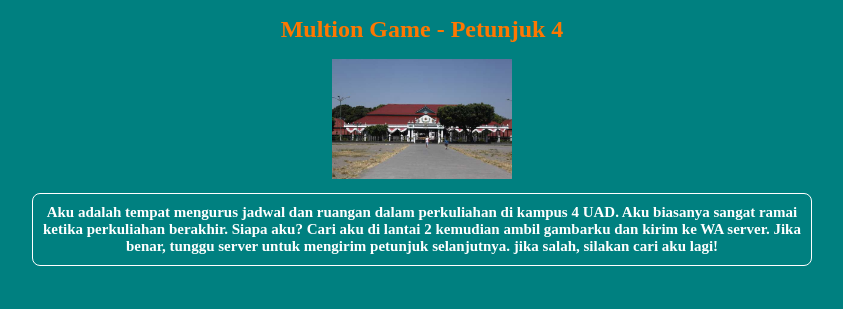
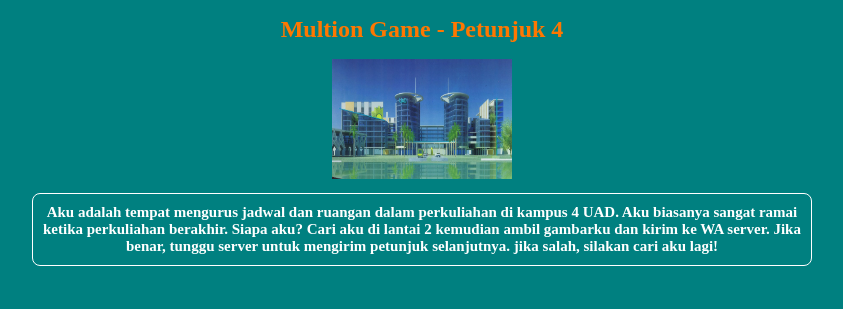
Before and after one commit to xsamudra/multion_game, a plain HTML site: page B38C5MhMn6.html in a window 1280 px wide. Shown: the whole page, without its empty margins (218-1061 px from the left). Drawn offline with Linux system fonts and the light colour scheme.

Commit message:
Update B38C5MhMn6.html

```diff
--- a/B38C5MhMn6.html
+++ b/B38C5MhMn6.html
@@ -19,7 +19,7 @@
 	}
 </script>
 <h1 style="font-family: Tw Cen MT; color: #ff7700; font-size: 24px;"><center>Multion Game - Petunjuk 4</center></h1>
-<center><img src="hint4-b.JPG" width="180px" height="120px" style="padding-bottom: : 30px;"></img></center>
+<center><img src="hint3-a.jpg" width="180px" height="120px" style="padding-bottom: : 30px;"></img></center>
 <center><h1 style="padding: 10px; font-family: Tw Cen MT; font-size: 15px; border: solid white 1px; border-radius: 8px; color: white; width: 60%;">Aku adalah tempat mengurus jadwal dan ruangan dalam perkuliahan di kampus 4 UAD. Aku biasanya sangat ramai ketika perkuliahan berakhir. Siapa aku? Cari aku di lantai 2 kemudian ambil gambarku dan kirim ke WA server. Jika benar, tunggu server untuk mengirim petunjuk selanjutnya. jika salah, silakan cari aku lagi!</h1></center>
 <center><p></p></center>
 <center><h2 id="petunjuk1"></h2></center>
```
